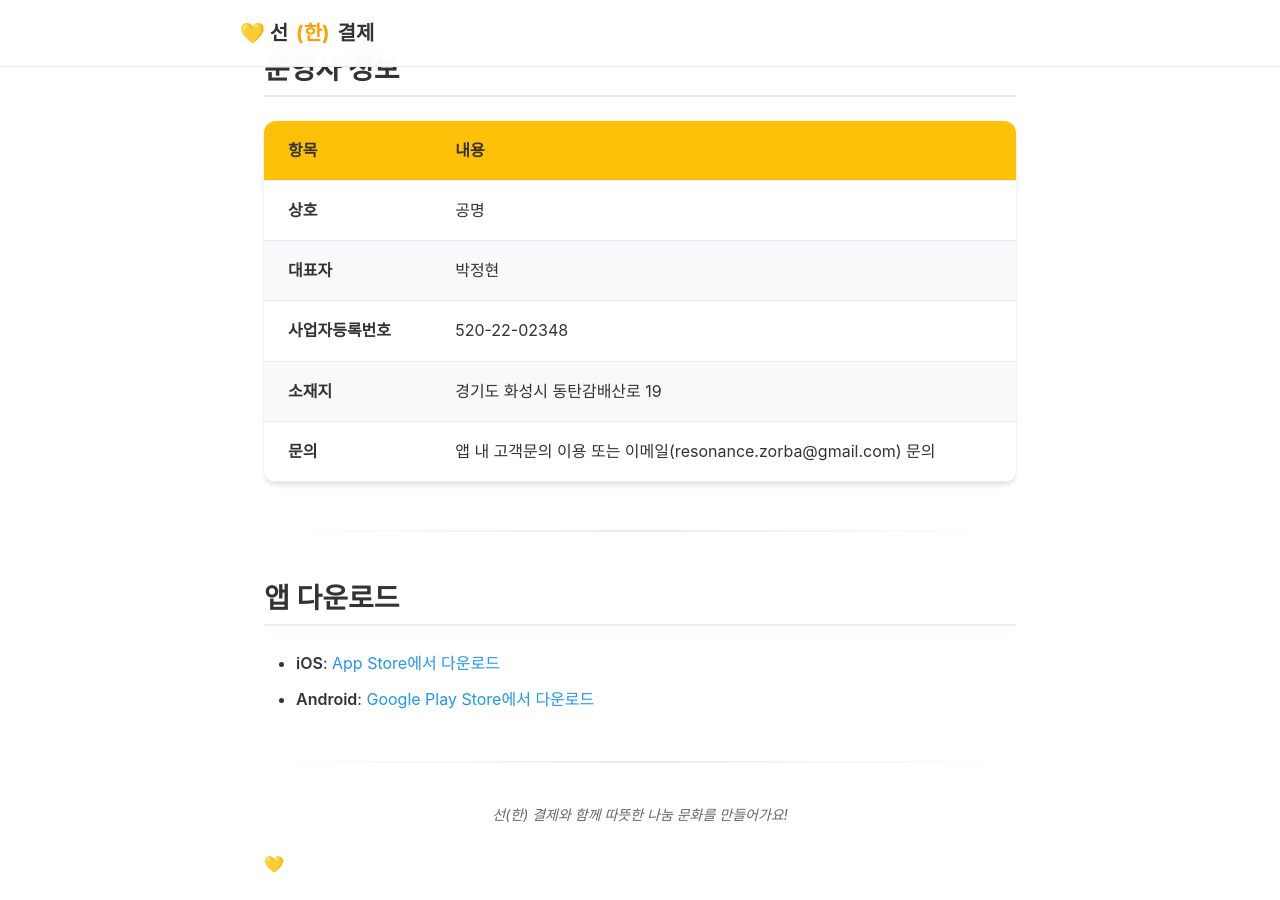
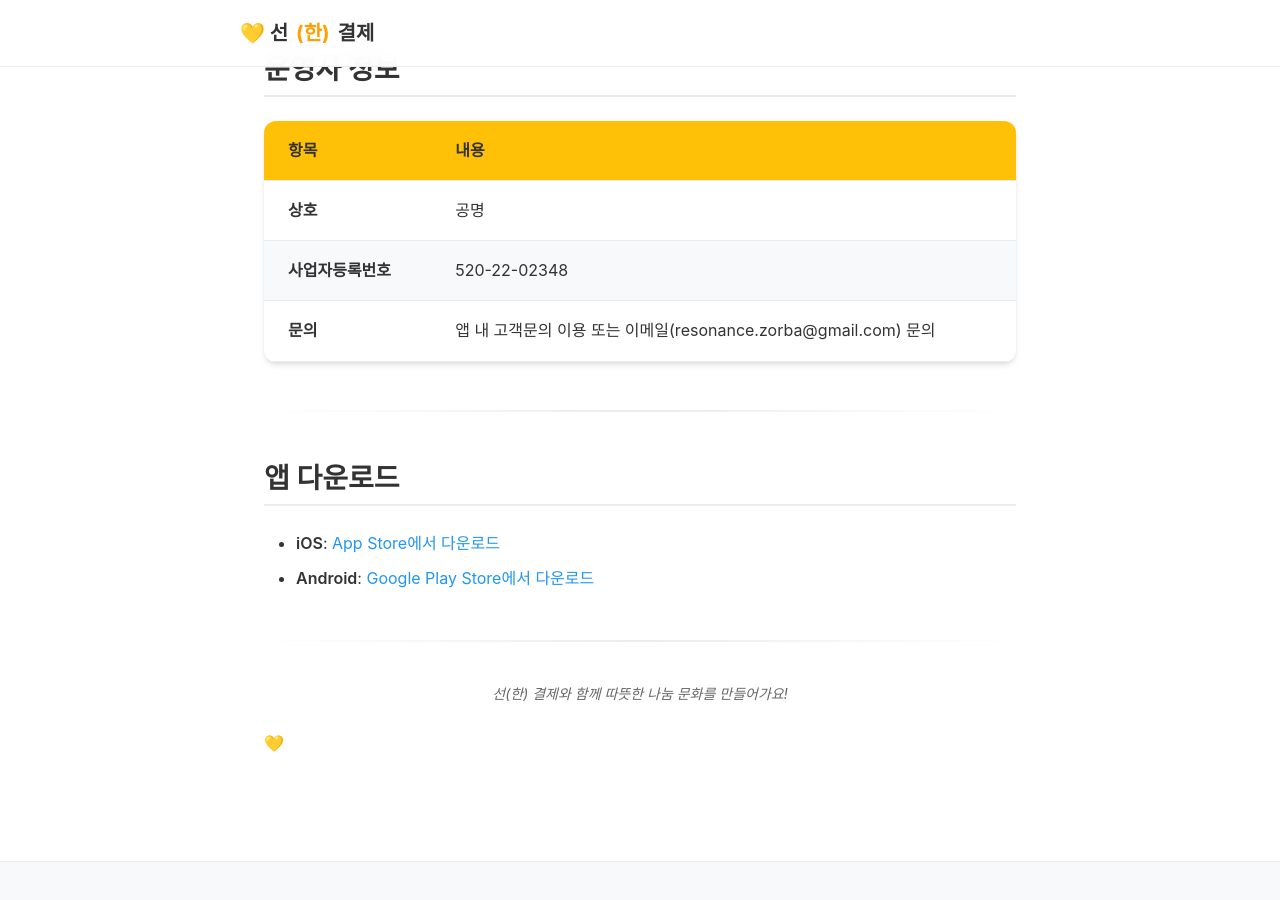
Before and after one commit to mementomoriCarpediem/prepaid-landing, a Jekyll site: the page built from index.md, in a window 1280 px wide and 900 px high, scrolled down 22904 px. Built offline with Jekyll 4.4.1, drawn with Linux system fonts in a browser that asks for light colours; some web fonts are replaced.

Commit message:
Remove personal info (representative name and address) from footer

```diff
--- a/index.md
+++ b/index.md
@@ -270,9 +270,7 @@ keywords: "선결제, 기부, 후원, 봉사활동, 집회 응원, 선결제 앱
 | 항목               | 내용                                                            |
 | ------------------ | --------------------------------------------------------------- |
 | **상호**           | 공명                                                            |
-| **대표자**         | 박정현                                                          |
 | **사업자등록번호** | 520-22-02348                                                    |
-| **소재지**         | 경기도 화성시 동탄감배산로 19                                   |
 | **문의**           | 앱 내 고객문의 이용 또는 이메일(resonance.zorba@gmail.com) 문의 |
 
 ---
```
